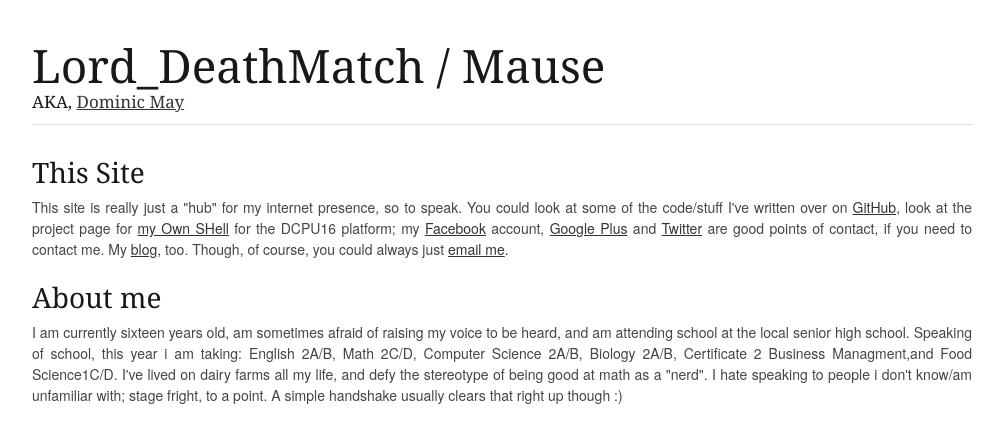
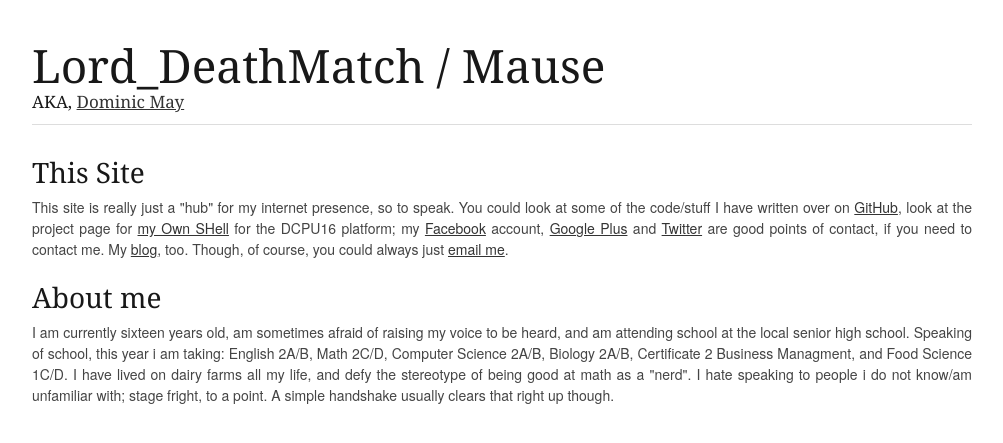
Before and after one commit to Mause/mause.github.com, a Jekyll site: the page index.html, which Jekyll copies as it is, in a window 1280 px wide. Shown: the top 443 px of the page, without its empty margins (138-1141 px from the left). Built offline with Jekyll 4.4.1, drawn with Linux system fonts in a browser that asks for light colours; nearby versions of some CDN libraries.

Commit message:
Small edits, started on the vital stats section

```diff
--- a/index.html
+++ b/index.html
@@ -77,18 +77,26 @@
 				<h3>This Site</h3>
 				<p>
 					This site is really just a "hub" for my internet presence, so to speak.
-					You could look at some of the code/stuff I've written over on <a href="http://github.com/Mause">GitHub</a>, look at the project page for <a href="http://mause.me/DoSH" title="Doms Own SHell">my Own SHell</a> for the DCPU16 platform;
+					You could look at some of the code/stuff I have written over on <a href="http://github.com/Mause">GitHub</a>, look at the project page for <a href="http://mause.me/DoSH" title="Doms Own SHell">my Own SHell</a> for the DCPU16 platform;
 					my <a href=#>Facebook</a> account, <a href="https://plus.google.com/110662837269852479292">Google Plus</a> and <a href="https://twitter.com/#!/Lord_DeathMatch">Twitter</a> are good points of contact, if you need to contact me.
 					My <a href="http://blog.mause.me">blog</a>, too. Though, of course, you could always just <a href="mailto:jack.thatch@gmail.com">email me</a>.
 				</p>
 			</div>
+			<!-- <div class="one-third column">
+				<h3>Vital Stats</h3>
+				<p>
+					<img src="http://www.gravatar.com/avatar/5730cd5627b5cbed1c4b7b5f89fa9bd2.png?s=150" class="one-third" alt="mug-shot"></img>
+					Age: 15;
+					Home country: Australia
+				</p>
+			</div> -->
 			<div class="one-half column">
 				<h3>About me</h3>
 	            <p>
-	                I am currently <span id="age">fifteen</span> years old, am sometimes afraid of raising my voice to be heard, and am attending school at the local senior high school. Speaking of school, this year i am taking: English 2A/B, Math 2C/D, Computer Science 2A/B, <span title="this subject is more or less a 'filler' subject, to be honest">Biology 2A/B</span>, <span title="This subject is a joke, an utter waste of time for me">Certificate 2 Business Managment,</span>and Food Science<span title="?">1C/D</span>.
-	                I've lived on dairy farms all my life, and defy the stereotype of being good at math as a <span title="usually refers to someone good at/experianced at the use of computers at a minute level">"nerd"</span>.
-	                I hate speaking to people i don't know/am unfamiliar with; stage fright, to a point.
-	                A simple handshake usually clears that right up though :)
+	                I am currently <span id="age">fifteen</span> years old, am sometimes afraid of raising my voice to be heard, and am attending school at the local senior high school. Speaking of school, this year i am taking: English 2A/B, Math 2C/D, Computer Science 2A/B, <span title="this subject is more or less a 'filler' subject, to be honest">Biology 2A/B</span>, <span title="This subject is a joke, an utter waste of time for me">Certificate 2 Business Managment,</span> and Food Science <span title="?">1C/D</span>.
+	                I have lived on dairy farms all my life, and defy the stereotype of being good at math as a <span title="usually refers to someone good at/experianced at the use of computers at a minute level">"nerd"</span>.
+	                I hate speaking to people i do not know/am unfamiliar with; stage fright, to a point.
+	                A simple handshake usually clears that right up though.
 	            </p>
 			</div>
 		</div><!-- container -->
```
